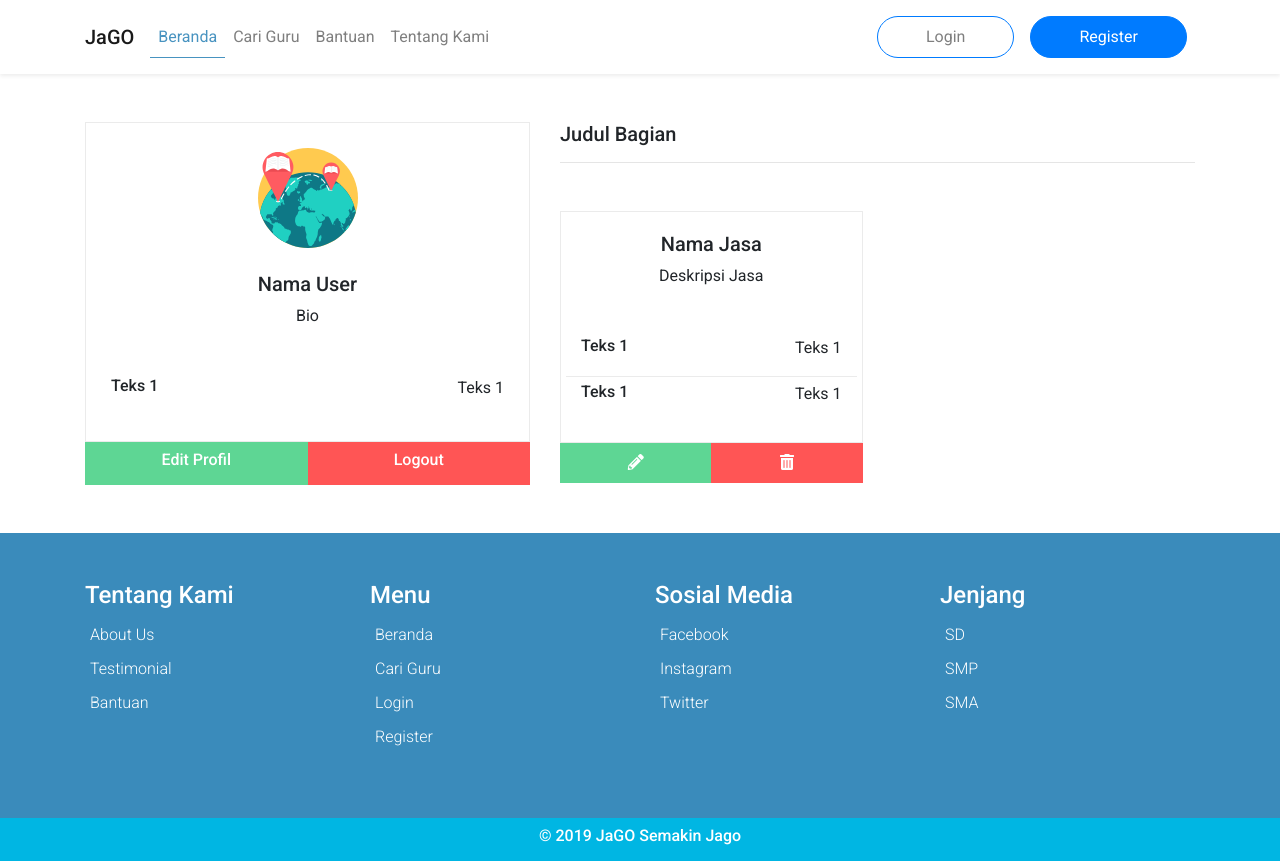
After one commit to khumam/jaGO-apps, a CodeIgniter app: page /jago/index.php/dashboard/index in a window 1280 px wide. The commit adds this page. Run offline with CodeIgniter, Linux system fonts and the light colour scheme; some libraries are stand-ins or nearby versions.

Commit message:
add dashboard layout and fix some trouble

```diff
--- /dev/null
+++ b/application/controllers/Dashboard.php
@@ -0,0 +1,14 @@
+<?php
+defined('BASEPATH') or exit('No direct script access allowed');
+
+class Dashboard extends CI_Controller
+{
+
+    public function index()
+    {
+        $data['judul'] = "Menjadi jaGO";
+        $this->load->view('Templates/header', $data);
+        $this->load->view('Dashboard/s1_userinfo');
+        $this->load->view('Templates/footer');
+    }
+}
--- /dev/null
+++ b/application/views/Dashboard/s1_userinfo.php
@@ -0,0 +1,79 @@
+<section class="mt-5 mb-5">
+
+	<!-- User Info -->
+
+	<div class="container">
+		<div class="row justify-items-center">
+			<div class="col-sm-5">
+				<div class="userCard">
+					<img src="<?php echo base_url('webassets/img/icons/location.svg'); ?>">
+					<h5 class="text-center mt-4">Nama User</h5>
+					<p class="text-center mb-5">Bio</p>
+					<div class="row">
+						<div class="col">
+							<h6>Teks 1</h6>
+						</div>
+						<div class="col">
+							<p class="float-right">Teks 1</p>
+						</div>
+					</div>
+				</div>
+				<div class="userCardBottom">
+					<div class="row align-items-center">
+						<div class="col-6 bgGreen">
+							<h6 class="text-center p-2">Edit Profil</h6>
+						</div>
+						<div class="col-6 bgRed">
+							<h6 class="text-center p-2">Logout</h6>
+						</div>
+					</div>
+				</div>
+			</div>
+
+			<!-- keterangan halaman  -->
+			<div class="col-sm-7">
+				<h5 class="mtMobile">Judul Bagian</h5>
+				<hr class="mb-5">
+
+				<!-- Jasa -->
+				<div class="row">
+					<div class="col-6">
+						<div class="cardMember">
+							<h5 class="text-center">Nama Jasa</h5>
+							<p class="text-center mb-5">Deskripsi Jasa</p>
+							<div class="row listItems">
+								<div class="col">
+									<h6>Teks 1</h6>
+								</div>
+								<div class="col">
+									<p class="float-right">Teks 1</p>
+								</div>
+							</div>
+
+							<div class="row">
+								<div class="col">
+									<h6>Teks 1</h6>
+								</div>
+								<div class="col">
+									<p class="float-right">Teks 1</p>
+								</div>
+							</div>
+						</div>
+						<div class="userCardBottom">
+							<div class="row">
+								<div class="col-6 bgGreen text-center p-2">
+									<i class="fas fa-pencil-alt"></i>
+								</div>
+								<div class="col-6 bgRed text-center p-2">
+									<i class="fas fa-trash-alt"></i>
+								</div>
+							</div>
+						</div>
+					</div>
+				</div>
+
+			</div>
+		</div>
+
+	</div>
+</section>
--- a/application/views/Templates/header.php
+++ b/application/views/Templates/header.php
@@ -17,6 +17,9 @@
 
 	<!-- Google Font -->
 	<link href="https://fonts.googleapis.com/css?family=Roboto:300,400,500" rel="stylesheet">
+
+	<!-- fontawesome -->
+	<link rel="stylesheet" href="https://use.fontawesome.com/releases/v5.8.1/css/all.css">
 
 	<!-- Title -->
 	<title><?php echo $judul; ?></title>
--- a/webassets/css/jago.css
+++ b/webassets/css/jago.css
@@ -37,6 +37,10 @@ a.nav-item.nav-link:hover {
 	color: #4893C0 !important;
 }
 
+a.navbar-brand:hover {
+	color: #4893C0 !important;
+}
+
 /* tombol */
 .radiusBorder {
 	border-radius: 25px;
@@ -58,6 +62,10 @@ a.nav-item.nav-link:hover {
 
 .mbMobile {
 	margin-bottom: 40px;
+}
+
+.mtMobile {
+	margin-top: 40px;
 }
 
 /* footer */
@@ -130,7 +138,7 @@ a:hover {
 	transition: 0.3s;
 }
 
-a:hover.btn {
+a.btn:hover {
 	color: #fff;
 	transition: 0.3s;
 	border-radius: 25px;
@@ -167,6 +175,11 @@ button:hover {
 	color: #fff;
 }
 
+.bgGreen {
+	background: #5ED694;
+	color: #fff;
+}
+
 /* Mengatur ukuran teks */
 .bigText {
 	font-size: 60px;
@@ -184,6 +197,36 @@ button:hover {
 .tnText {
 	font-size: 14px;
 	font-weight: 300;
+}
+
+/* user card */
+.userCard {
+	padding: 25px;
+	background: #fff;
+	border: 1px solid rgb(235, 235, 235);
+}
+
+.userCardBottom {
+	padding: 0px 15px;
+}
+
+.userCard img {
+	width: 100px;
+	height: auto;
+	display: block;
+	margin-left: auto;
+	margin-right: auto;
+}
+
+.cardMember {
+	padding: 20px;
+	background: #fff;
+	border: 1px solid rgb(235, 235, 235);
+}
+
+.row.listItems {
+	border-bottom: 1px solid rgb(235, 235, 235);
+	margin-bottom: 5px;
 }
 
 
@@ -209,6 +252,10 @@ button:hover {
 
 	.mbMobile {
 		margin-bottom: 0px;
+	}
+
+	.mtMobile {
+		margin-top: 0px;
 	}
 
 	.tawaranCard {
```
